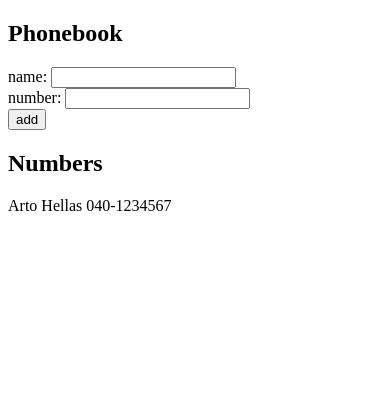
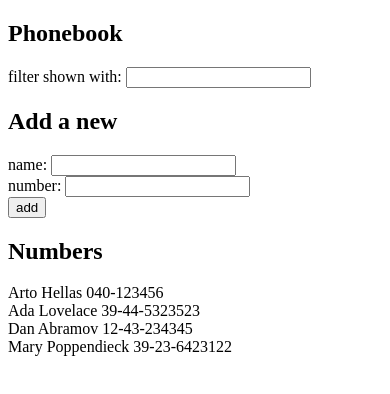
Before and after one commit to tnottu/fullstackopen-2020, a React (Create React App) app in the folder part2/phonebook/: page / in a window 390 px wide. Shown: the top 394 px of the page. Built offline with nearby package versions, Linux system fonts and the light colour scheme; the HTML template or start-up script is replaced by a standard one.

Commit message:
2.9*: The Phonebook Step4

```diff
--- a/part2/phonebook/src/App.js
+++ b/part2/phonebook/src/App.js
@@ -2,10 +2,14 @@
 
 const App = () => {
   const [ persons, setPersons ] = useState([
-    { name: 'Arto Hellas', number: '040-1234567' }
+    { name: 'Arto Hellas', number: '040-123456' },
+    { name: 'Ada Lovelace', number: '39-44-5323523' },
+    { name: 'Dan Abramov', number: '12-43-234345' },
+    { name: 'Mary Poppendieck', number: '39-23-6423122' },
   ])
   const [ newName, setNewName ] = useState('')
   const [ newNumber, setNewNumber ] = useState('')
+  const [ nameFilter, setNameFilter] = useState('')
 
   const handleNameChange = (event) => {
     setNewName(event.target.value)
@@ -13,6 +17,10 @@
 
   const handleNumberChange = (event) => {
     setNewNumber(event.target.value)
+  }
+
+  const handlenameFilterChange = (event) => {
+    setNameFilter(event.target.value)
   }
 
   const handleSubmit = (event) => {
@@ -31,9 +39,17 @@
     setNewNumber('')
   }
 
+  const personsToShow = nameFilter
+    ? persons.filter(person => person.name.toLowerCase().includes(nameFilter.toLowerCase()))
+    : persons
+
   return (
     <div>
       <h2>Phonebook</h2>
+      <div>
+        filter shown with: <input value={nameFilter} onChange={handlenameFilterChange} />
+      </div>
+      <h2>Add a new</h2>
       <form onSubmit={handleSubmit}>
         <div>
           name: <input value={newName} onChange={handleNameChange} />
@@ -47,7 +63,7 @@
       </form>
       <h2>Numbers</h2>
       <div>
-        {persons.map((person) => {
+        {personsToShow.map((person) => {
           return <div key={person.name}>{person.name} {person.number}</div>
         })}
       </div>
```
